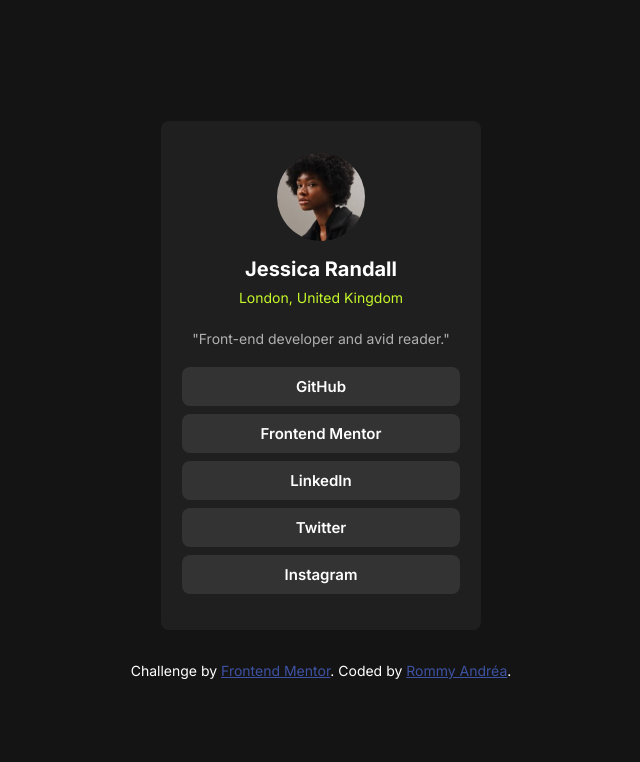
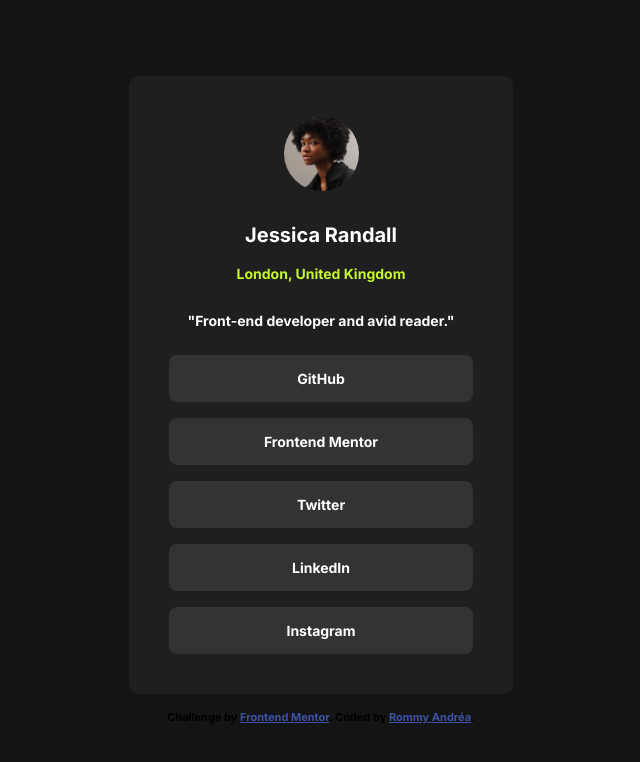
Before and after one commit to RommyAndrea/social-links-profile, a plain HTML site: page index.html in a window 1280 px wide. Shown: the whole page, without its empty margins (319-959 px from the left). Drawn offline with Linux system fonts and the light colour scheme.

Commit message:
Modification html, css, readme, screenshot

```diff
--- a/index.html
+++ b/index.html
@@ -1,39 +1,37 @@
 <!DOCTYPE html>
 <html lang="en">
 <head>
-    <!--meta-->
     <meta charset="UTF-8">
     <meta name="viewport" content="width=device-width, initial-scale=1.0">
 
-    <!--title-->
     <title>Frontend Mentor | Social links profile</title>
 
-    <!--link-->
     <link rel="stylesheet" href="styles.css">
-    <link rel="icon" href="images/favicon-32x32.png" sizes="32x32" type="image/png">
-    <link href="https://fonts.googleapis.com/css2?family=Inter:wght@400;600;700&display=swap" rel="stylesheet">
+    <link rel="icon" href="images/favicon-32x32.png">
+    <link rel="preconnect" href="https://fonts.googleapis.com">
+    <link rel="preconnect" href="https://fonts.gstatic.com" crossorigin>
+    <link href="https://fonts.googleapis.com/css2?family=Inter:ital,opsz,wght@400,600,700&display=swap" rel="stylesheet">
 </head>
 <body>
-    <main>
-        <div class="container">
-            <img src="images/avatar-jessica.jpeg" alt="Profile avatar-jessica">
+    <main class="container">
+        <img src="images/avatar-jessica.jpeg" alt="Picture of Jessica Randall" class="avatar">
 
-            <div class="text">
-                <h1>Jessica Randall</h1>
-                <p class="address">London, United Kingdom</p>
-                <p class="description">"Front-end developer and avid reader."</p>
-                <a href="#" class="button">GitHub</a>
-                <a href="#" class="button">Frontend Mentor</a>
-                <a href="#" class="button">LinkedIn</a>
-                <a href="#" class="button">Twitter</a>
-                <a href="#" class="button">Instagram</a>
-            </div>
-        </div>
+        <h1 class="name">Jessica Randall</h1>
+        <p class="location">London, United Kingdom</p>
+        <p class="bio">"Front-end developer and avid reader."</p>
+
+        <ul class="social-links">
+            <li><a href="https://github.com/" target="_blank">GitHub</a></li>
+            <li><a href="https://www.frontendmentor.io/" target="_blank">Frontend Mentor</a></li>
+            <li><a href="https://twitter.com/" target="_blank">Twitter</a></li>
+            <li><a href="https://www.linkedin.com/" target="_blank">LinkedIn</a></li>
+            <li><a href="https://www.instagram.com/" target="_blank">Instagram</a></li>
+        </ul>
     </main>
 
     <div class="attribution">
-    Challenge by <a href="https://www.frontendmentor.io?ref=challenge" target="_blank">Frontend Mentor</a>.
-    Coded by <a href="https://github.com/RommyAndrea">Rommy Andréa</a>.
-  </div>
+        Challenge by <a href="https://www.frontendmentor.io?ref=challenge" target="_blank">Frontend Mentor</a>.
+        Coded by <a href="https://github.com/RommyAndrea" target="_blank">Rommy Andréa</a>.
+    </div>
 </body>
 </html>
--- a/styles.css
+++ b/styles.css
@@ -1,7 +1,7 @@
 * {
+    box-sizing: border-box;
     margin: 0;
     padding: 0;
-    box-sizing: border-box;
 }
 
 body {
@@ -10,94 +10,104 @@ body {
     display: flex;
     justify-content: center;
     align-items: center;
+    flex-direction: column;
     min-height: 100vh;
-    flex-direction: column;
-    gap: 2rem;
+    padding: 2.5rem 0.9375rem;
 }
 
 .container {
     background-color: hsl(0, 0%, 12%);
-    padding: 1rem;
     display: flex;
     justify-content: center;
     align-items: center;
     flex-direction: column;
-    border-radius: 0.5rem;
-    max-width: 320px;
+    text-align: center;
+    max-width: 327px;
     width: 100%;
-    gap: 1rem;
-    padding-left: 2.5rem;
-    padding-right:  2.5rem;
-    padding-bottom: 2rem;
-    padding-top: 2rem;
+    height: auto;
+    padding: 2.5rem;
+    border-radius: 0.625rem;
 }
 
-.container img{
-    width: 88px;
+.container img {
+    width: 75px;
     height: auto;
     border-radius: 50%;
 }
 
-.text {
-    display: flex;
-    justify-content: center;
-    align-items: center;
-    flex-direction: column;
-}
-
-.text h1 {
+.name {
+    font-size: 1.25rem;
+    font-weight: 600;
     color: hsl(0, 0%, 100%);
-    font-weight: 700;
-    font-size: 1.25rem;
-}
-
-.text p {
-    font-size: 0.875rem;
-    font-weight: 400;
-}
-
-.address{
-    color: hsl(75, 94%, 57%);
-    margin-top: 0.5rem;
+    margin-top: 2rem;
     margin-bottom: 0.5rem;
 }
 
-.description {
-    color: hsla(0, 0%, 100%, 0.65);
-    margin-top: 1rem;
-    margin-bottom: 1rem;
-    text-wrap: nowrap;
-    padding-left: 0.625rem;
-    padding-right: 0.625rem;
+.location,
+.bio {
+    font-size: 0.875rem;
 }
 
-.button {
+.location {
+    font-weight: 600;
+    color: hsl(75, 94%, 57%);
+    margin-top: 0.625rem;
+    margin-bottom: 1rem;
+}
+
+.bio {
+    font-weight: 400;
+    color: hsl(0, 0%, 100%);
+    margin-top: 0.875rem;
+    margin-bottom: 1.625rem;
+}
+
+.social-links {
+    list-style: none;
+    width: 100%;
+    display: flex;
+    flex-direction: column;
+    gap: 1rem;
+}
+
+.social-links a {
+    display: block;
     text-decoration: none;
+    font-size: 0.875rem;
+    font-weight: 700;
     color: hsl(0, 0%, 100%);
     background-color: hsl(0, 0%, 20%);
-    font-weight: 600;
-    text-align: center;
-    padding: 0.625rem;
-    margin: 0.25rem;
-    width: 100%;
-    font-size: 0.9375rem;
+    padding: 0.9375rem;
     border-radius: 0.5rem;
+    transition: background-color 0.3s ease, color 0.3s ease;
 }
 
-
-.button:hover,
-.button:focus-visible {
+.social-links a:hover,
+.social-links a:focus-visible {
     background-color: hsl(75, 94%, 57%);
-    color: hsl(0, 0%, 4%);
-    outline: none;
+    color: hsl(0, 0%, 20%);
 }
 
 .attribution {
-    color: hsl(0, 0%, 100%);
-    font-size: 0.875rem;
+    font-size: 0.6875rem;
     text-align: center;
+    white-space: nowrap;
+    margin-top: 1rem;
 }
 
 .attribution a {
     color: hsl(228, 45%, 44%);
 }
+
+@media (min-width: 750px) {
+    .container {
+        max-width: 384px;
+        width: 100%;
+    }
+}
+
+@media (max-width: 320px) {
+    .container {
+        padding: 1.5rem;
+    }
+}
```
Also changed, not shown: images/social-links-profile-screenshot.jpeg.
